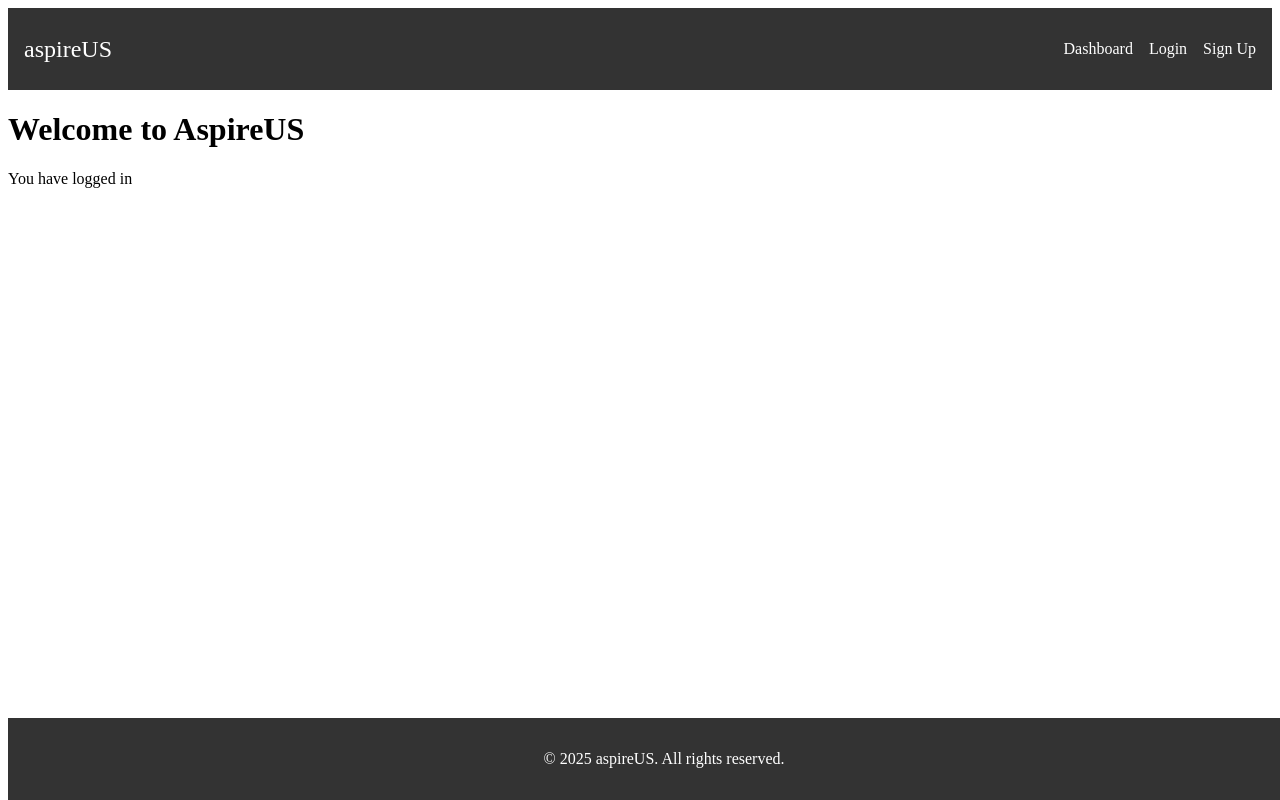
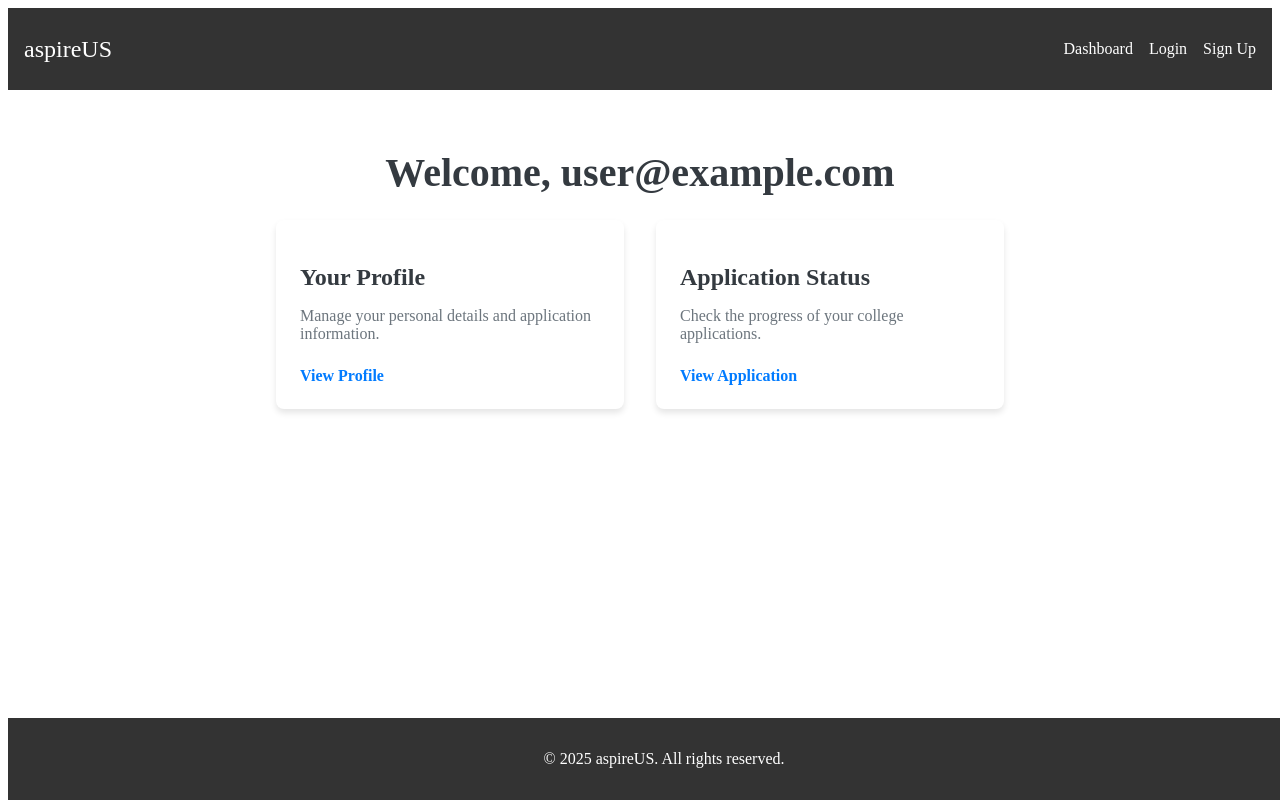
Before and after one commit to Mireinstein/AspireUS, a Next.js app: page /dashboard in a window 1280 px wide. Built offline with nearby package versions, Linux system fonts and the light colour scheme; no server answers; sample sign-in values are in the browser's storage.

Commit message:
Step 4: Add landing and dashboard pages

```diff
--- a/src/pages/dashboard.js
+++ b/src/pages/dashboard.js
@@ -1,18 +1,40 @@
-// pages/index.js
-import Head from 'next/head';
-import React from 'react';
+// pages/dashboard.js
+import { useEffect } from 'react';
+import { useRouter } from 'next/router';
+import { useAuth } from '../context/AuthContext';
+import styles from '../styles/dashboard.module.css';
 
-export default function Home() {
+export default function Dashboard() {
+  const { user, loading } = useAuth();
+  const router = useRouter();
+
+  useEffect(() => {
+    if (!loading && !user) {
+      router.push('/login');
+    }
+  }, [user, loading, router]);
+
+  if (loading) {
+    return <div className={styles.loading}>Loading...</div>;
+  }
+
+  if (!user) return null;
+
   return (
-    <div>
-      <Head>
-        <title>AspireUS - Home</title>
-        <meta name="description" content="Welcome to AspireUS, an AI-powered college application platform." />
-      </Head>
-      <main>
-        <h1>Welcome to AspireUS</h1>
-        <p>You have logged in</p>
-      </main>
+    <div className={styles.dashboardContainer}>
+      <h1 className={styles.dashboardTitle}>Welcome, {user.email}</h1>
+      <div className={styles.cardContainer}>
+        <div className={styles.card}>
+          <h2>Your Profile</h2>
+          <p>Manage your personal details and application information.</p>
+          <a href="/profile" className={styles.cardLink}>View Profile</a>
+        </div>
+        <div className={styles.card}>
+          <h2>Application Status</h2>
+          <p>Check the progress of your college applications.</p>
+          <a href="/application" className={styles.cardLink}>View Application</a>
+        </div>
+      </div>
     </div>
   );
 }
--- a/src/styles/dashboard.module.css
+++ b/src/styles/dashboard.module.css
@@ -0,0 +1,59 @@
+/* src/styles/dashboard.module.css */
+.dashboardContainer {
+    padding: 2rem;
+    max-width: 1200px;
+    margin: 0 auto;
+    color: #343a40;
+  }
+
+  .dashboardTitle {
+    text-align: center;
+    margin-bottom: 1.5rem;
+    font-size: 2.5rem;
+  }
+
+  .cardContainer {
+    display: flex;
+    flex-wrap: wrap;
+    gap: 2rem;
+    justify-content: center;
+  }
+
+  .card {
+    background-color: #fff;
+    border-radius: 8px;
+    box-shadow: 0 4px 6px rgba(0, 0, 0, 0.1);
+    padding: 1.5rem;
+    width: 300px;
+    transition: transform 0.2s;
+  }
+
+  .card:hover {
+    transform: translateY(-5px);
+  }
+
+  .card h2 {
+    font-size: 1.5rem;
+    margin-bottom: 1rem;
+  }
+
+  .card p {
+    margin-bottom: 1.5rem;
+    color: #6c757d;
+  }
+
+  .cardLink {
+    text-decoration: none;
+    color: #007bff;
+    font-weight: bold;
+  }
+
+  .cardLink:hover {
+    text-decoration: underline;
+  }
+
+  .loading {
+    text-align: center;
+    font-size: 1.5rem;
+    padding: 2rem;
+  }
```
Also changed, not shown: src/pages/index.js (+10 -7 lines), src/styles/home.module.css (added, +40 -0 lines).
